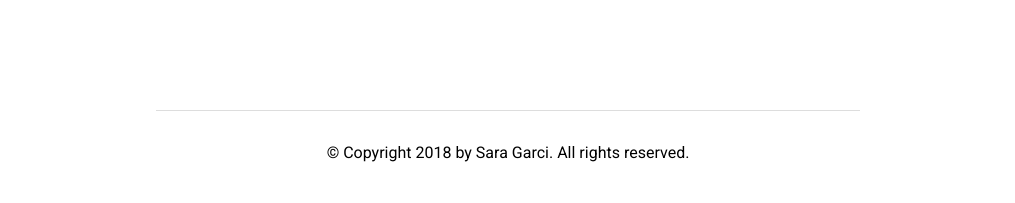
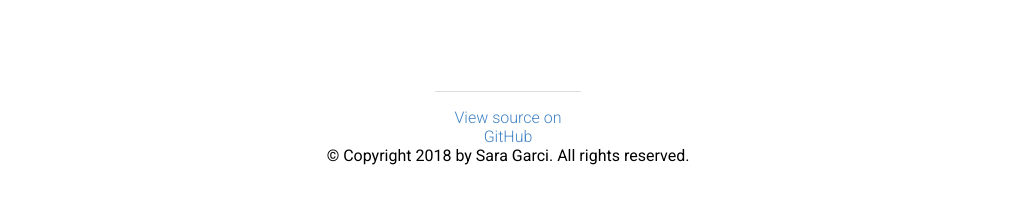
Before and after one commit to almahex/myreads, a React (Create React App) app: page / in a window 1280 px wide. Shown: the part 539-742 px from the top of the page, without its empty margins (132-1147 px from the left). Built offline with nearby package versions, Linux system fonts and the light colour scheme; no server answers.

Commit message:
[ADD] Link to source code

```diff
--- a/src/App.css
+++ b/src/App.css
@@ -187,13 +187,24 @@ p {
 /* Footer */
 
 .App-footer {
-  width: 50%;
-  margin: 4em auto 3em auto;
-  padding: 2em;
-  border-top: 1px solid #ddd;
+  display: flex;
+  flex-direction: column;
+  margin: 1.5em 0 3em 0;
   text-align: center;
   font-size: 12pt;
 }
+
+.view-source {
+  width: 40%;
+  align-self: center;
+  color: #4183c4;
+  font-weight: 300;
+  text-decoration: none;
+  border-top: 1px solid #ddd;
+  margin: 1.3em 0 0;
+  padding: 1em 0 0;
+}
+
 
 /* Responsive */
 
--- a/src/App.js
+++ b/src/App.js
@@ -59,6 +59,7 @@ class App extends Component {
           <Route component={NoMatch}/>
         </Switch>
         <footer className="App-footer">
+          <a class="view-source" href="https://github.com/almahex/myreads" title="View source for this page on GitHub">View source on GitHub</a>
           <p>© Copyright 2018 by Sara Garci. All rights reserved.</p>
         </footer>
       </div>
```
